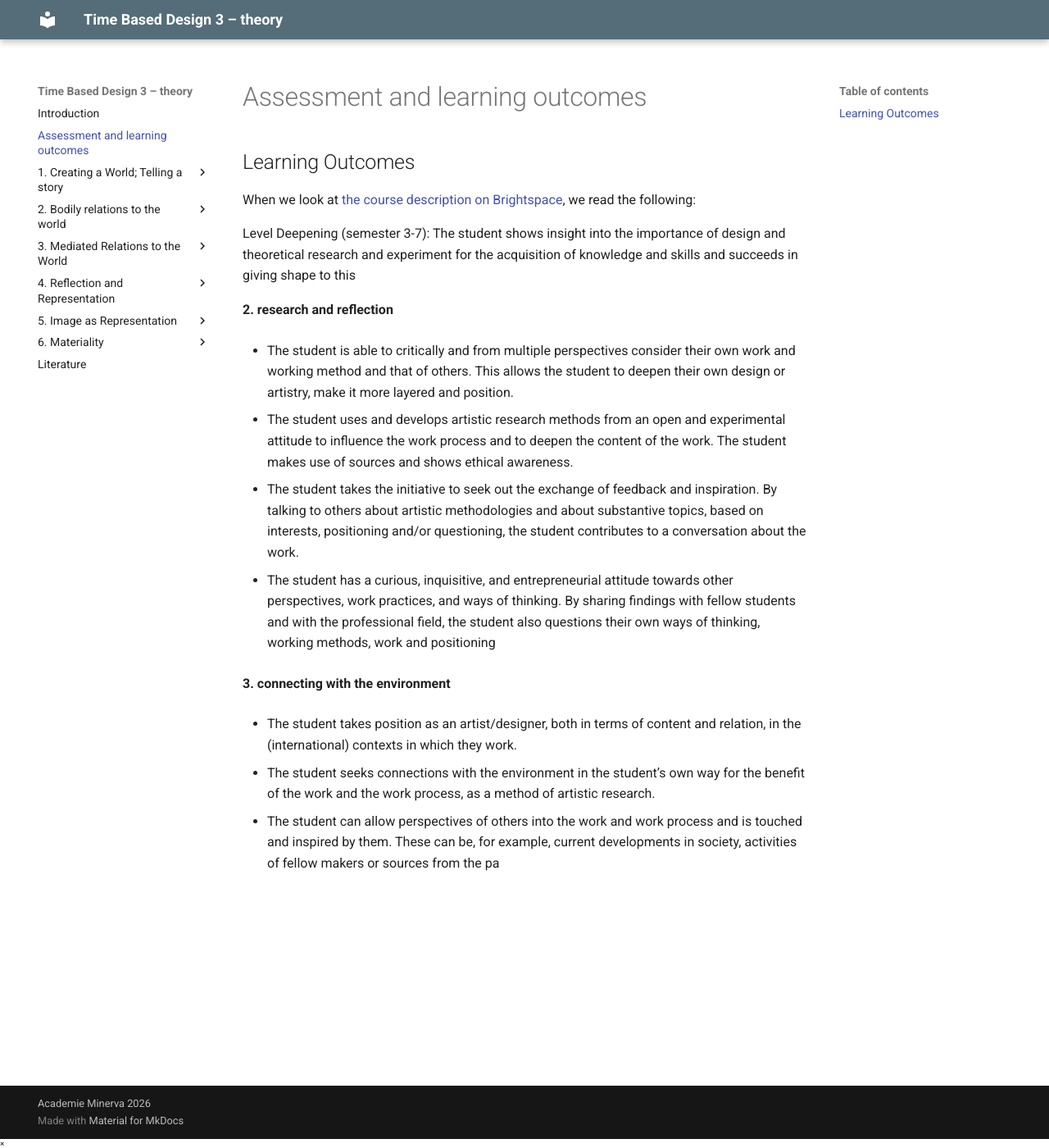
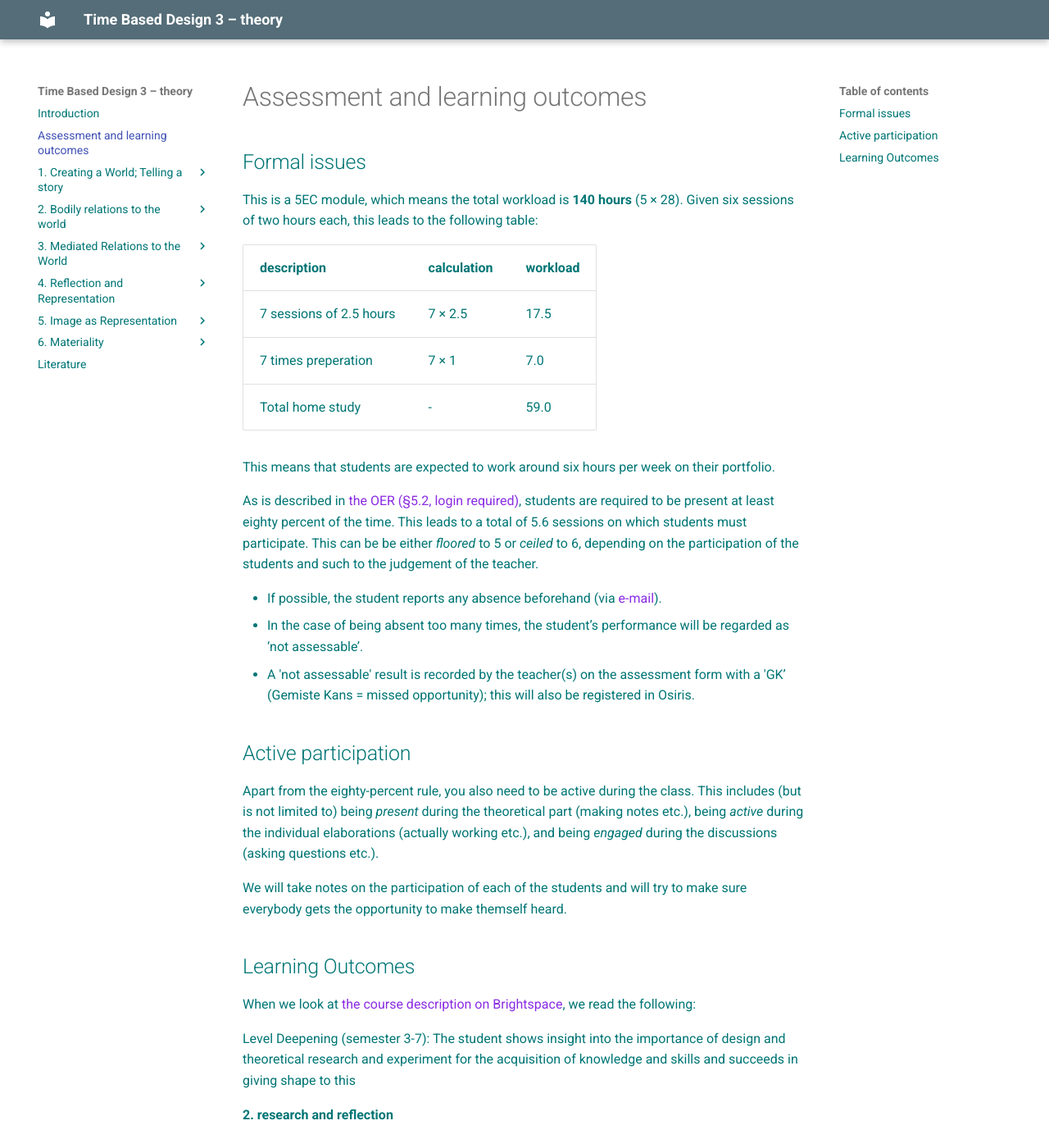
Before and after one commit to bart314/VGV3, an MkDocs documentation site: the page built from docs/legal.md, in a window 1280 px wide and 1400 px high. Shown: the whole window at 82% size. Built offline with MkDocs 1.6.1 and Material for MkDocs 9.7.7, drawn with Linux system fonts in a browser that asks for light colours; some web fonts are replaced.

Commit message:
introductie wel ongeveer klaar.

```diff
--- /dev/null
+++ b/docs/css/extra.css
@@ -0,0 +1,39 @@
+@import url('https://fonts.googleapis.com/css2?family=Rouge+Script&display=swap');
+body { color:#007575;}
+blockquote p {
+    font-family: "Rouge Script", cursive;
+    font-size:1.5rem;
+    font-weight: 400;
+    font-style: normal;
+    margin-bottom: 0;
+}
+
+.md-typeset blockquote{ margin:0; }
+blockquote + p {
+    margin-top:0;
+    font-style:italic;
+    padding-left:2vw;
+    color:lightgray;
+}
+
+.md-typeset table:not([class]) { font-size:0.8rem; }
+
+.md-typeset a { color:blueviolet; }
+div.admonition { font-size:.8rem; border:solid gray 1px; width:75%; margin:auto !important; margin-bottom:2vh; }
+div.tabbed-set { border:solid lightblue .5px; padding:1vh 1vw; }
+img { display:block; margin:auto; width:55%; border:solid gray 1px;cursor:pointer; }
+img:hover{opacity:0.7}
+h2 { font-size:1.5rem; }
+h3 { font-size:1.2rem; font-weight:700; }
+sup.small { font-size:small; }
+
+#modal-image { cursor:default; opacity:1;}
+
+/* from https://www.w3schools.com/howto/howto_css_modal_images.asp */
+
+.modal{display:none;position:fixed;z-index:1;padding-top:100px;left:0;top:0;width:100vw;height:100vh;overflow:auto;background-color:rgb(0,0,0);background-color:rgba(0,0,0,0.9)}
+.modal-content{margin:auto;display:block;width:80%;max-width:700px}
+#caption{margin:auto;display:block;width:80%;max-width:700px;text-align:center;color:#ccc;padding:10px 0;height:150px}
+#caption,.modal-content{animation-name:zoom;animation-duration:0.3s}
+
+@keyframes zoom{from{transform:scale(0)}to{transform:scale(1)}}.close{position:absolute;top:15px;right:35px;color:#f1f1f1;font-size:40px;font-weight:bold;transition:0.3s}.close:focus,.close:hover{color:#bbb;text-decoration:none;cursor:pointer}@media only screen and (max-width: 700px){.modal-content{width:100%}}
--- a/docs/legal.md
+++ b/docs/legal.md
@@ -1,4 +1,27 @@
 
+## Formal issues
+
+This is a 5EC module, which means the total workload is **140 hours** (5 &times; 28). Given six sessions of two hours each, this leads to the following table:
+
+description | calculation | workload
+---|---|---
+7 sessions of 2.5 hours | 7 &times; 2.5 | 17.5
+7 times preperation | 7 &times; 1 | 7.0
+Total home study | - | 59.0
+
+This means that students are expected to work around six hours per week on their portfolio.
+
+As is described in [the OER (§5.2, login required)](https://hanzenl.sharepoint.com.mcas.ms/sites/bmnc_binf_ps_mijnhanze/Onderwijsportaal/Forms/AllItems.aspx?id=%2Fsites%2Fbmnc%5Fbinf%5Fps%5Fmijnhanze%2FOnderwijsportaal%2FWeten%20en%20Regelen%2FStart%20van%20studie%28jaar%29%2FOverzicht%20Onderwijs%20en%20Examenregeling%2FSABK%2FVormgeving%2F20241211%20OER%20Academie%20Minerva%20bachelor%20Vormgeving%202024%2D25%20def%2Epdf&parent=%2Fsites%2Fbmnc%5Fbinf%5Fps%5Fmijnhanze%2FOnderwijsportaal%2FWeten%20en%20Regelen%2FStart%20van%20studie%28jaar%29%2FOverzicht%20Onderwijs%20en%20Examenregeling%2FSABK%2FVormgeving), students are required to be present at least eighty percent of the time. This leads to a total of 5.6 sessions on which students must participate. This can be be either *floored* to 5 or *ceiled* to 6, depending on the participation of the students and such to the judgement of the teacher.
+
+- If possible, the student reports any absence beforehand (via [e-mail](mailto:b.barnard@pl.hanze.nl)).
+- In the case of being absent too many times, the student’s performance will be regarded as ‘not assessable’.
+- A 'not assessable' result is recorded by the teacher(s) on the assessment form with a 'GK’ (Gemiste Kans = missed opportunity); this will also be registered in Osiris.
+
+## Active participation
+
+Apart from the eighty-percent rule, you also need to be active during the class. This includes (but is not limited to) being *present* during the theoretical part (making notes etc.), being *active* during the individual elaborations (actually working etc.), and being *engaged* during the discussions (asking questions etc.).
+
+We will take notes on the participation of each of the students and will try to make sure everybody gets the opportunity to make themself heard.
 
 ## Learning Outcomes
 
```
Also changed, not shown: docs/index.md (+38 -12 lines), docs/week4/exercises.md (+1 -1 lines), docs/imgs/sally-remy.jpeg (added), docs/imgs/tiles-of-weeks.jpeg (added), docs/imgs/wow-aha.jpeg (added).
